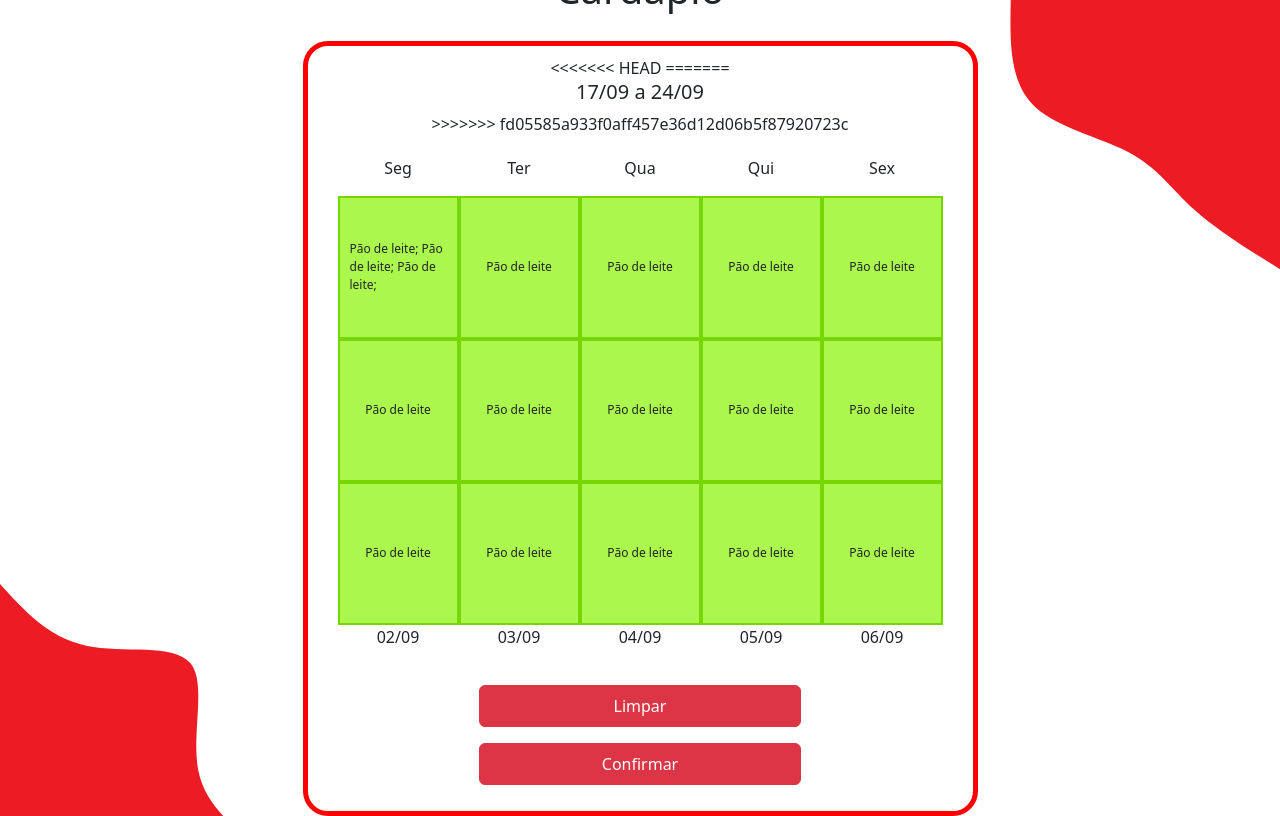
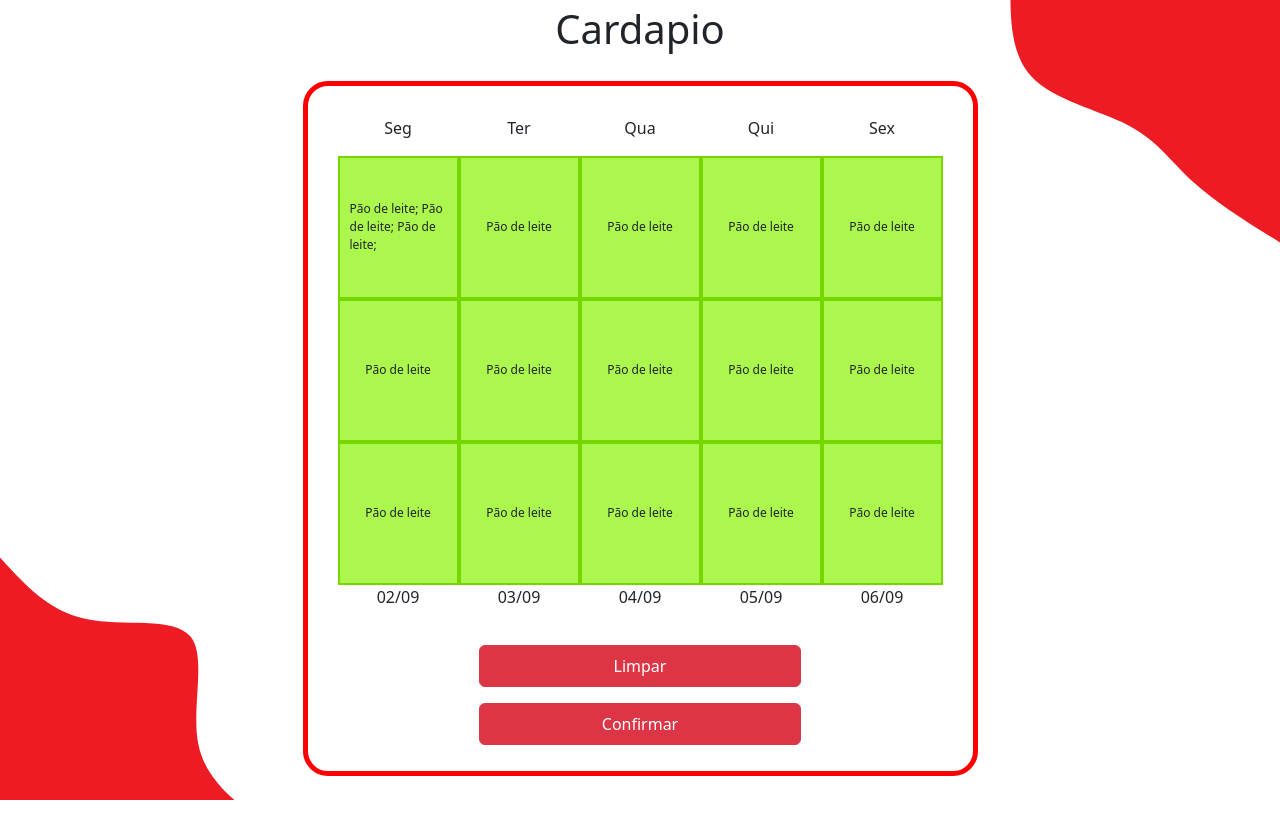
Before and after one commit to DaviGeraldoDev/Projeto-SESI, a Flask app: template Front/templates/Cardapio.html in a window 1280 px wide. Run offline with Flask 3, Linux system fonts and the light colour scheme; the template is opened without the code that fills it, so the values that code supplies are empty.

Commit message:
xana preta

```diff
--- a/Front/templates/Cardapio.html
+++ b/Front/templates/Cardapio.html
@@ -11,10 +11,6 @@
 <body>
     <h1>Cardapio</h1>
     <div class="est_cardapio">
-<<<<<<< HEAD
-=======
-        <h5>17/09 a 24/09</h5>
->>>>>>> fd05585a933f0aff457e36d12d06b5f87920723c
         <div id="cardapio">
 
         </div>
```
